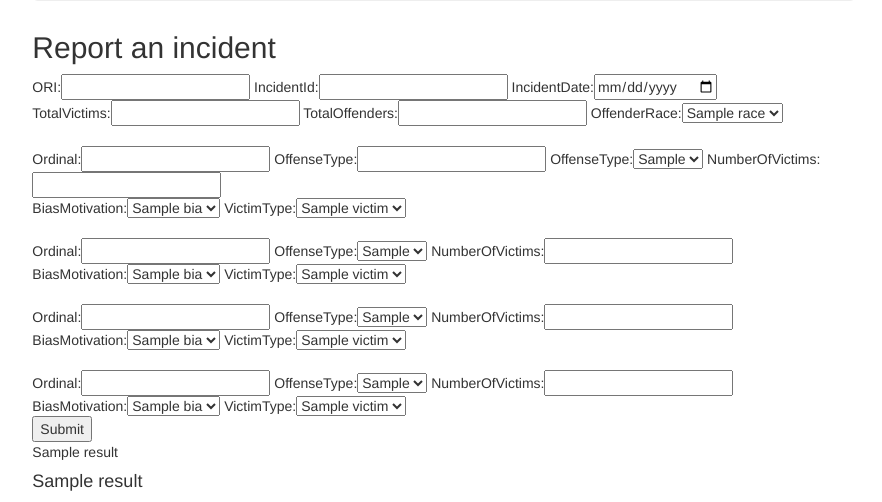
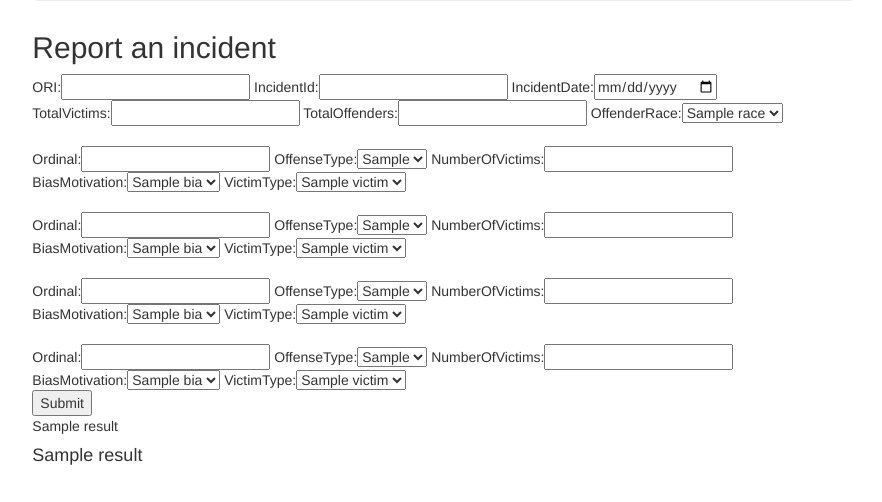
Before and after one commit to calvinzpinson/hateabase, a Python web app: template templates/insert.html in a window 1280 px wide. Shown: the part 317-819 px from the top of the page, without its empty margins (196-1078 px from the left). After the commit the page ends 782 px from the top, so only its background shows below. Run offline with Jinja, Linux system fonts and the light colour scheme; the template is opened without the code that fills it: most values are stand-ins (such as "Sample title", 1, 10 or a date in 2020); some libraries are stand-ins or nearby versions.

Commit message:
Whoops, left a wrong tag in

```diff
--- a/templates/insert.html
+++ b/templates/insert.html
@@ -21,7 +21,6 @@
         <br />
         <br />
         Ordinal:<input type="text" name="Ordinal1">
-        OffenseType:<input type="text" name="OffenseType1">
         OffenseType:<select name="OffenseType1">
 			{% for offenseType in offenseTypes %}
             	<option value="{{ offenseType }}">{{ offenseType }}</option>
```
